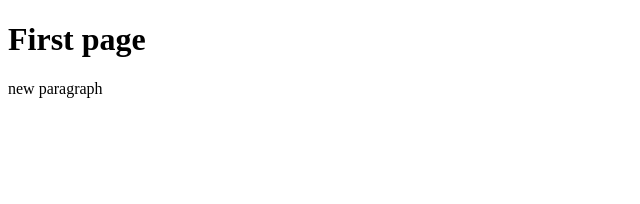
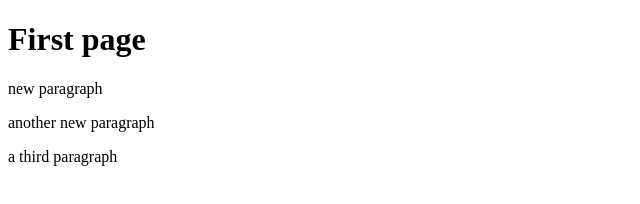
Before and after one commit to GladdePalink/git-test-respo, a plain HTML site: page index.html in a window 1280 px wide. Shown: the whole page, without its empty margins (0-640 px from the left). Drawn offline with Linux system fonts and the light colour scheme.

Commit message:
third paragraph to merge 2 branches

```diff
--- a/index.html
+++ b/index.html
@@ -10,6 +10,8 @@
     <h1>First page</h1>
 
     <p>new paragraph</p>
+    <p>another new paragraph</p>
+    <p>a third paragraph</p>
 
 </body>
 </html>
```
